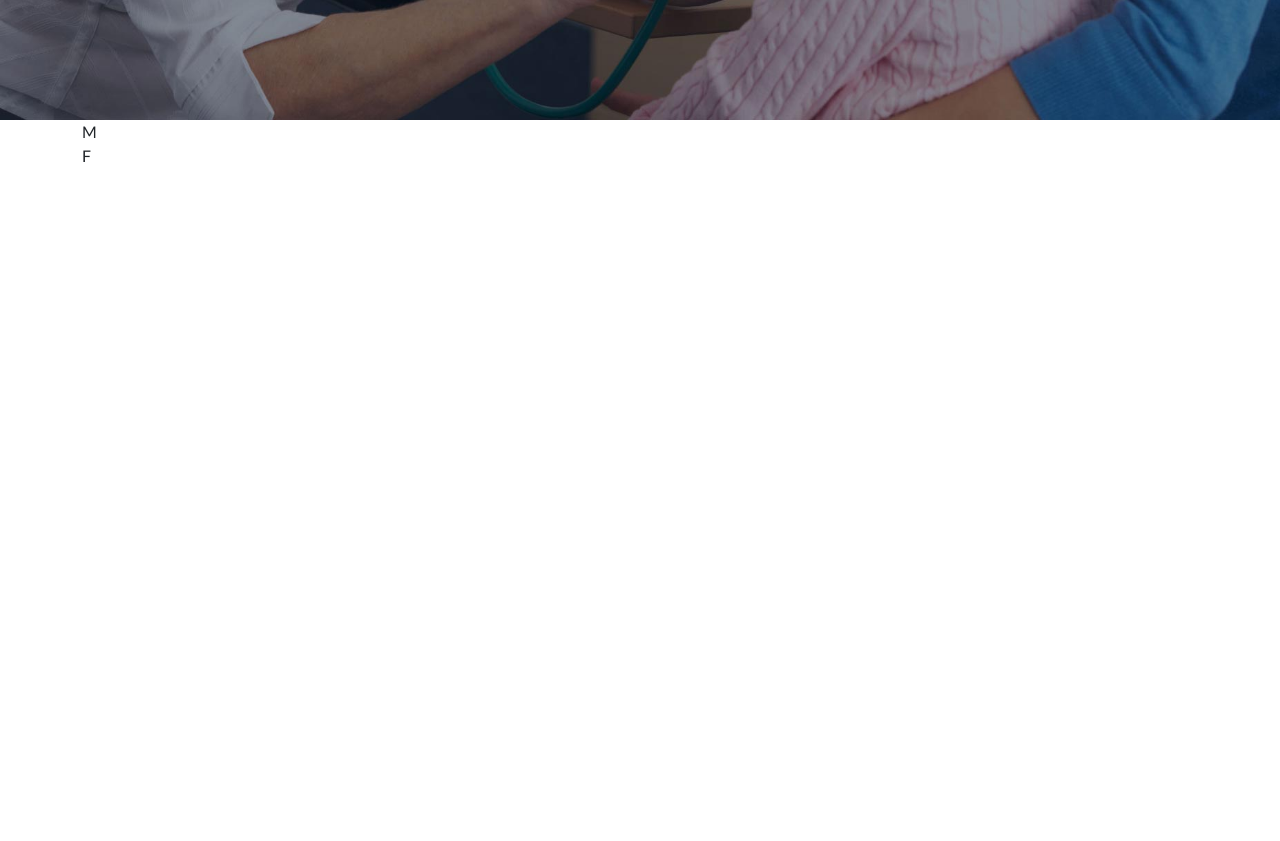
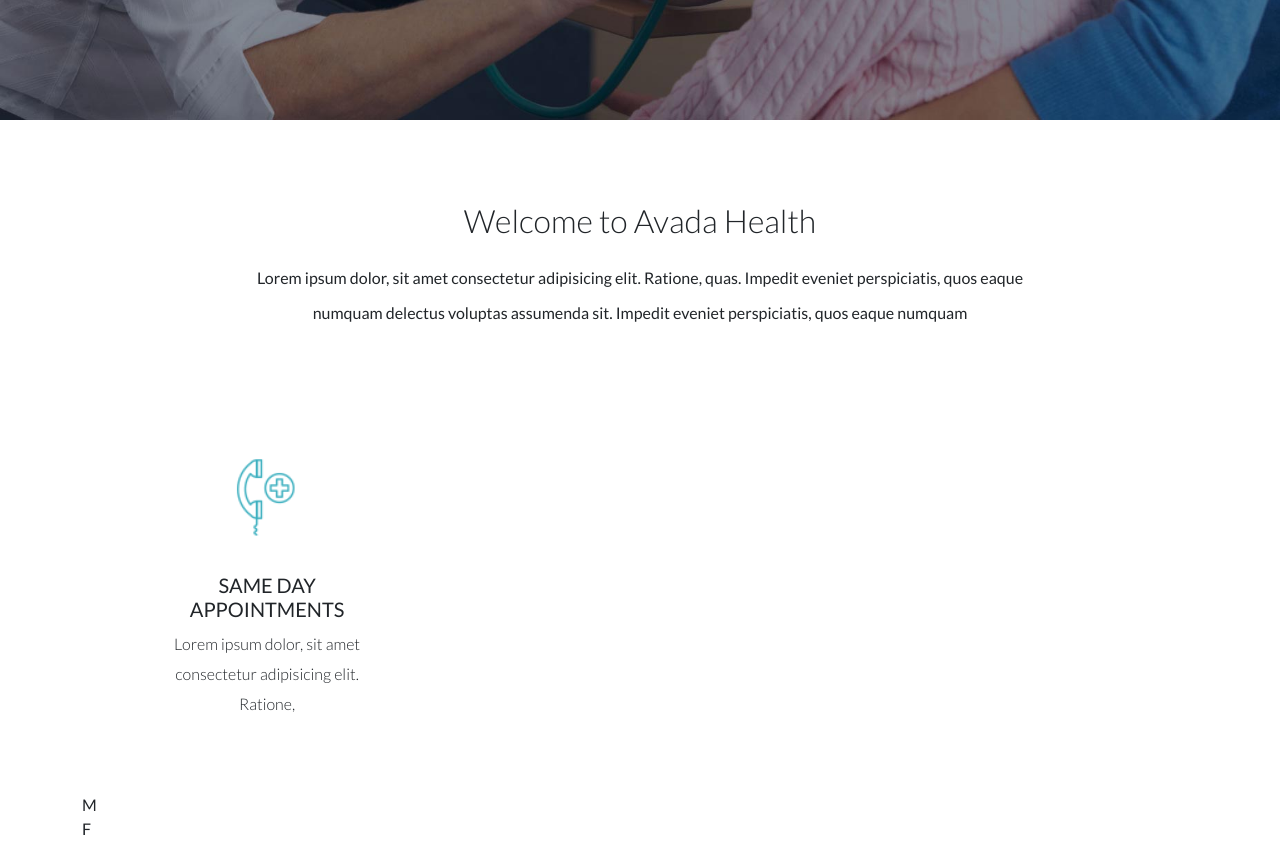
Before and after one commit to Clipper4rancione/proj-html-vuejs, a Vue app: page / in a window 1280 px wide. Shown: the part 800-1641 px from the top of the page. Before the commit the page ends 968 px from the top, so only its background shows below. Built offline with nearby package versions, Linux system fonts and the light colour scheme; a small style sheet from the web is missing.

Commit message:
[add] static info-card

```diff
--- a/src/components/AppMain.vue
+++ b/src/components/AppMain.vue
@@ -1,11 +1,16 @@
 <script>
-
+import { store } from '../data/store.js'
 import AppJumbo from './AppJumbo.vue'
 
 export default {
     name: 'AppMain',
     components:{
         AppJumbo,
+    },
+    data(){
+        return{
+            store,
+        }
     }
 }
 </script>
@@ -16,9 +21,28 @@ export default {
     <main>
         <div class="container">
             <!-- Section Health-->
-
+            <section id="health">
+                <div class="container">
+                    <div class="welcome-area mt-5 py-4">
+                        <h2 class="text-center">Welcome to Avada Health</h2>
+                        <p class="text-center">Lorem ipsum dolor, sit amet consectetur adipisicing elit. Ratione, quas. Impedit eveniet perspiciatis, quos eaque numquam delectus voluptas assumenda sit. Impedit eveniet perspiciatis, quos eaque numquam</p>
+                    </div>
+                </div>
+                <div class="container">
+                    <div class="row w-100">
+                        <div class="col-3 my-5">
+                            <div class="info-card">
+                                <img src="../assets/img/icon-1.png" alt="">
+                                <h5>SAME DAY APPOINTMENTS</h5>
+                                <p>Lorem ipsum dolor, sit amet consectetur adipisicing elit. Ratione,</p>
+                            </div>
+                        </div>
+                    </div>
+                </div>
+            </section>
             <!-- Section Meet Doc.-->
                 <!-- Cards with doctors -->
+
             <!-- /Section Meet Doc.-->
 
             <!-- Section Services -->
@@ -38,5 +62,42 @@ export default {
 
 
 <style lang="scss" scoped>
+    #health{
+        width: 100%;
+        padding: 10px;
 
+
+        .welcome-area{
+            width: 80%;
+            margin: 0 auto;
+            h2 {
+
+                font-weight: 300;
+            }
+
+            p {
+                margin-top: 20px;
+                line-height: 35px;
+            }
+        }
+        .info-card{
+            display: flex;
+            margin-top: 30px;
+
+            text-align:center;
+            font-weight: 300;
+
+            flex-direction: column;
+            justify-content: center;
+            align-items: center;
+
+            p {
+                line-height: 30px;
+            }
+            img{
+                margin-bottom: 25px;
+                width: 100px;
+            }
+        }
+    }
 </style>
```
